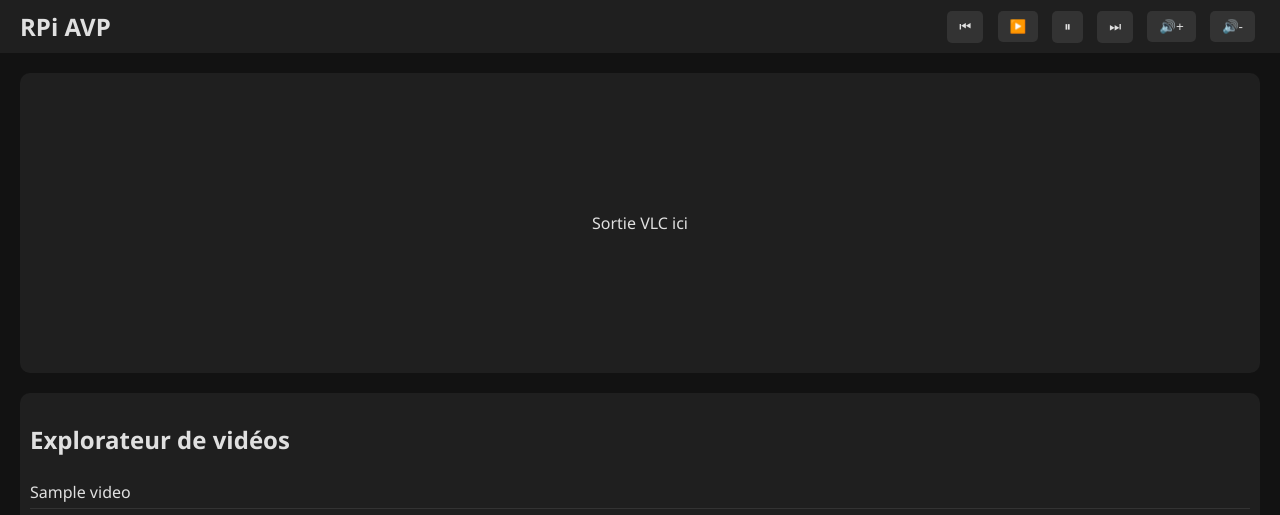
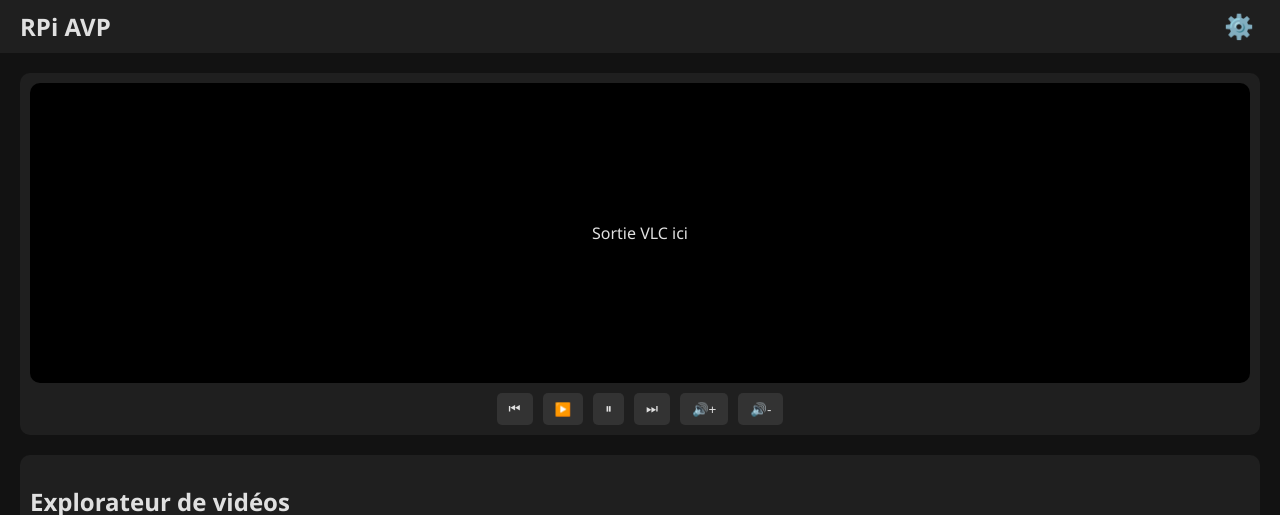
Before and after one commit to Kaquaoify/RPi-Autonomous-Video-Player, a Flask app: template app/templates/index.html in a window 1280 px wide. Shown: the top 515 px of the page. Run offline with Flask 3, Linux system fonts and the light colour scheme; the template is opened without the code that fills it: most values are stand-ins (such as "Sample title", 1, 10 or a date in 2020).

Commit message:
Update de l'interface Flask

```diff
--- a/app/static/css/style.css
+++ b/app/static/css/style.css
@@ -18,8 +18,46 @@ header {
     font-weight: bold;
 }
 
-.controls button {
-    margin: 0 5px;
+.header-buttons button {
+    background: none;
+    border: none;
+    color: #e0e0e0;
+    font-size: 1.5em;
+    cursor: pointer;
+}
+
+main {
+    padding: 20px;
+}
+
+.video-container {
+    background-color: #1f1f1f;
+    border-radius: 10px;
+    padding: 10px;
+    display: flex;
+    flex-direction: column;
+    align-items: center;
+    margin-bottom: 20px;
+}
+
+#vlc-output {
+    width: 100%;
+    height: 300px;
+    background-color: #000;
+    border-radius: 10px;
+    margin-bottom: 10px;
+    display: flex;
+    justify-content: center;
+    align-items: center;
+}
+
+.vlc-controls {
+    display: flex;
+    justify-content: center;
+    gap: 10px;
+}
+
+.vlc-controls button {
     background-color: #333;
     border: none;
     color: #e0e0e0;
@@ -28,40 +66,40 @@ header {
     cursor: pointer;
 }
 
-.controls button:hover {
+.vlc-controls button:hover {
     background-color: #555;
 }
 
-main {
-    padding: 20px;
-}
-
-.video-output {
-    background-color: #1f1f1f;
-    height: 300px;
-    margin-bottom: 20px;
-    display: flex;
-    justify-content: center;
-    align-items: center;
-    border-radius: 10px;
-}
-
+/* Explorateur de vidéos */
 .video-explorer {
     background-color: #1f1f1f;
     padding: 10px;
     border-radius: 10px;
 }
 
-.video-explorer ul {
-    list-style: none;
-    padding-left: 0;
+.video-list {
+    display: flex;
+    flex-wrap: wrap;
+    gap: 10px;
 }
 
-.video-explorer li {
-    padding: 5px 0;
-    border-bottom: 1px solid #333;
+.video-item {
+    background-color: #2a2a2a;
+    border-radius: 8px;
+    width: 150px;
+    text-align: center;
+    padding: 5px;
 }
 
-.settings {
-    margin-top: 20px;
+.thumbnail img {
+    width: 100%;
+    border-radius: 5px;
 }
+
+.video-name {
+    margin-top: 5px;
+    font-size: 0.9em;
+    overflow: hidden;
+    text-overflow: ellipsis;
+    white-space: nowrap;
+}
--- a/app/templates/index.html
+++ b/app/templates/index.html
@@ -8,35 +8,39 @@
 <body>
     <header>
         <div class="logo">RPi AVP</div>
-        <div class="controls">
-            <button onclick="sendAction('prev')">⏮</button>
-            <button onclick="sendAction('play')">▶️</button>
-            <button onclick="sendAction('pause')">⏸</button>
-            <button onclick="sendAction('next')">⏭</button>
-            <button onclick="sendAction('volup')">🔊+</button>
-            <button onclick="sendAction('voldown')">🔊-</button>
+        <div class="header-buttons">
+            <button id="btn-settings" title="Paramètres">
+                ⚙️
+            </button>
         </div>
     </header>
 
     <main>
-        <section class="video-output">
+        <section class="video-container">
             <div id="vlc-output">Sortie VLC ici</div>
+            <div class="vlc-controls">
+                <button onclick="sendAction('prev')">⏮</button>
+                <button onclick="sendAction('play')">▶️</button>
+                <button onclick="sendAction('pause')">⏸</button>
+                <button onclick="sendAction('next')">⏭</button>
+                <button onclick="sendAction('volup')">🔊+</button>
+                <button onclick="sendAction('voldown')">🔊-</button>
+            </div>
         </section>
 
         <section class="video-explorer">
             <h2>Explorateur de vidéos</h2>
-            <ul>
+            <div class="video-list">
                 {% for video in videos %}
-                <li>{{ video }}</li>
+                <div class="video-item">
+                    <div class="thumbnail">
+                        <!-- On pourra générer la miniature via VLC ou ffmpeg plus tard -->
+                        <img src="{{ url_for('static', filename='img/placeholder.png') }}" alt="{{ video }}">
+                    </div>
+                    <div class="video-name">{{ video }}</div>
+                </div>
                 {% endfor %}
-            </ul>
-            <form action="{{ url_for('sync_videos') }}" method="post">
-                <button type="submit">Mettre à jour les vidéos depuis Google Drive</button>
-            </form>
-        </section>
-
-        <section class="settings">
-            <button id="btn-settings">Paramètres</button>
+            </div>
         </section>
     </main>
 
```
